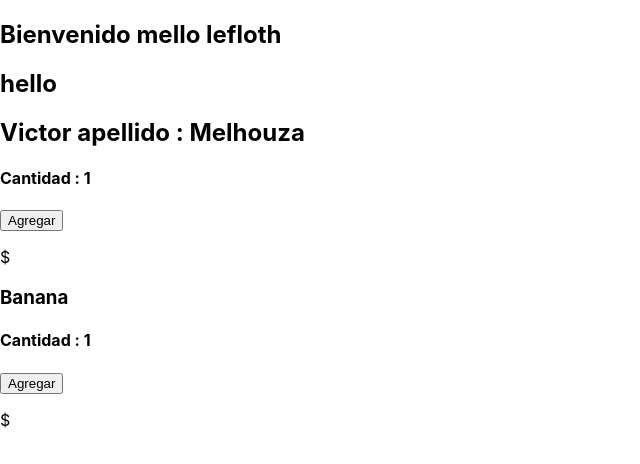
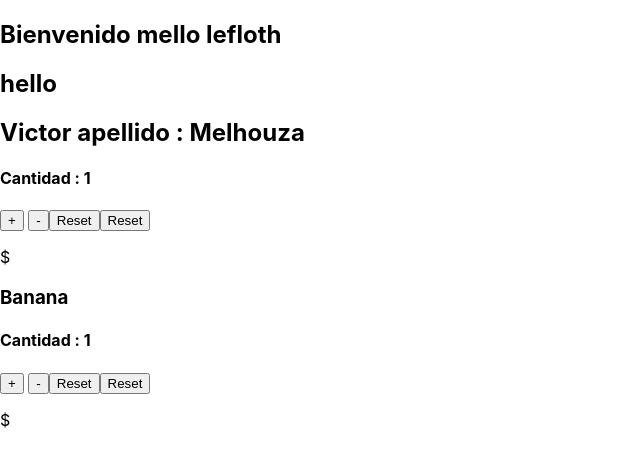
Before and after one commit to ferlefloth/proyecto01, a React (Create React App) app: page / in a window 1280 px wide. Shown: the top 464 px of the page, without its empty margins (0-640 px from the left). Built offline with nearby package versions, Linux system fonts and the light colour scheme.

Commit message:
Se explicó los constructores. Tener en cuenta que en los comentarios hay una seguidilla de cada ejemplo

```diff
--- a/src/App.js
+++ b/src/App.js
@@ -8,19 +8,40 @@ import { unmountComponentAtNode } from 'react-dom';
 /*los ESTADOS: Es un objeto que representa el estado actual de un componente */
 class Fruta extends Component {
 
-constructor(){
+constructor(){ // Es un patron creacional, solo se ejecuta una vez cuando se INSTANCIA en el DOM
   super();
+  this.sumar = this.sumar.bind(this) // """"FORMA 2 DE LOS BINDS""""": Se hacen tdos los metodos de la clase acá adentro , en vez de ponerlo dentro del botón
+  //  this.restar = this.restar.bind(this)
+
+  const metodos = ["restar"]
+
+  metodos.forEach((metodo)=>{
+
+    this[metodo]= this[metodo].bind(this)
+  })
+
+
 
   this.state = { //Se pueden definir un objeto con las propiadeades que quereamos
     cantidad : 1,
   }
 }
 
-agregar(){
+sumar(){
 
   this.setState({cantidad : this.state.cantidad + 1})
 }
 
+restar(){
+
+  this.setState({cantidad: this.state.cantidad -1})
+
+}
+
+reset(){
+
+    this.setState({cantidad: this.state.cantidad === 0 })
+}
 render(){
 return(
 
@@ -29,10 +50,13 @@ return(
 
   <h3>{this.props.name}</h3>
   <h4>Cantidad : {this.state.cantidad}</h4>     {/*//No es buena práctica tener eventos con flechas. el setState vuelve a renderizar SOLO lo que se modificó en el elemento dentro del DOM */}
-    <button onClick={this.agregar.bind(this)}>      {/*El this.agregar no podría referirse al botón , hay que ponerle el  .bind para que el this.agregar funcione. se fuerza a que el this. agregar lo busque dentro de la clase y no dentro de el método agregar()*/}
+    <button onClick={this.sumar}>  + </button>   {/*El this.agregar no podría referirse al botón , hay que ponerle el  .bind para que el this.agregar funcione. se fuerza a que el this. agregar lo busque dentro de la clase y no dentro de el método agregar()*/}
+    <button onClick={this.restar}>  -  </button>
+    <button onClick={this.reset}>  Reset  </button>
 
-      Agregar
-    </button>
+    <button onClick={this.reset.bind(this)}>  Reset  </button> {/*"""""""FORMA 1 DE LOS BINDS""""""": De esta forma es un poco mas Sucio , pero está bien. Lo ideal es hacerlo dentro del constructor como se muestra en los de arriba*/ }
+
+
   <p>${this.props.price}</p>
 </div>
 
```
